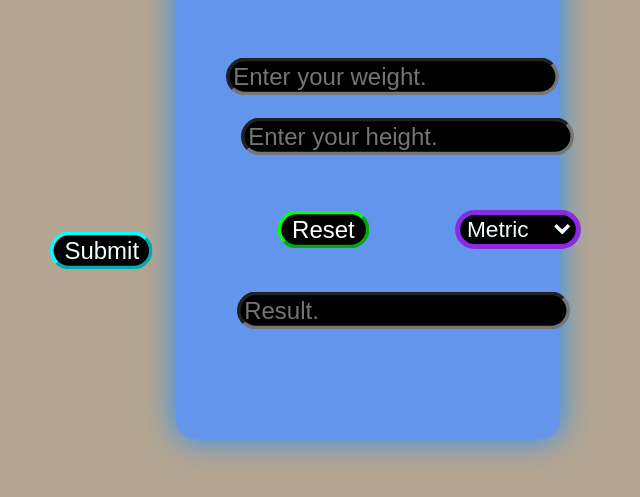
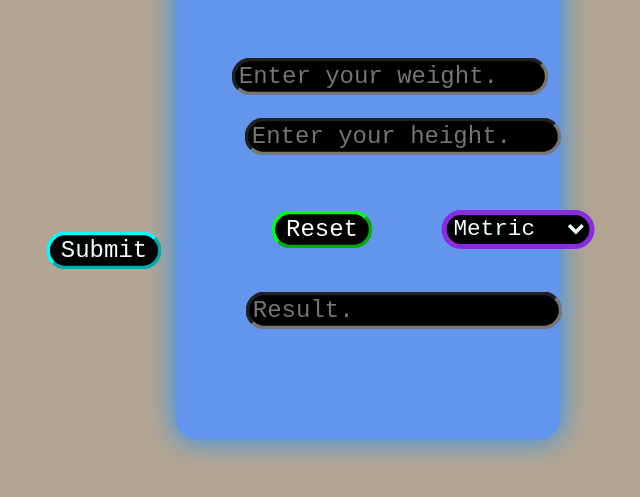
Before and after one commit to deboneil07/BMI-Calculator, a plain HTML site: page index.html in a window 1280 px wide. Shown: the part 195-692 px from the top of the page, without its empty margins (159-799 px from the left). Drawn offline with Linux system fonts and the light colour scheme.

Commit message:
small changes

```diff
--- a/bmi.js
+++ b/bmi.js
@@ -28,7 +28,7 @@ function result() {
       document.getElementById("card").style.backgroundColor = "#32de84";
       document.getElementById("card").style.boxShadow = "0px 0px 30px #32de84";
       document.getElementById("inp3").style.color = "white";
-      document.getElementById("output_text").innerHTML = "Fit";
+      document.getElementById("output_text").innerHTML = "Healthy";
 
     }
   } else {
--- a/index.html
+++ b/index.html
@@ -18,12 +18,12 @@
         <div style=" height: 40px; position: relative; bottom: 20px; border-top-right-radius: 20px; border-top-left-radius: 20px;">
             <h1 style="font-family: Helvetica; color: black; position: relative; top: 20px;">BMI CALCULATOR</h1>
             <div>
-                <input id="inp" type="text" value="" placeholder="Enter your weight." >
-                <input type="text" id="inp2" value="" placeholder="Enter your height.">
-                <button  id="inp_click" onclick=" return result()">Submit</button>
-                <input type="text" id="inp3" readonly placeholder="Result.">
+                <input style="font-family: monospace;" id="inp" type="text" value="" placeholder="Enter your weight." >
+                <input style="font-family: monospace;"  type="text" id="inp2"  value="" placeholder="Enter your height.">
+                <button style="font-family: monospace;"  id="inp_click" onclick=" return result()">Submit</button>
+                <input style="font-family: monospace;" type="text" id="inp3" readonly placeholder="Result.">
 
-                <button id="reset" onclick="reset()">Reset</button>
+                <button style="font-family: monospace;" id="reset" onclick="reset()">Reset</button>
 
 
 
@@ -31,11 +31,11 @@
             </div>
             <label for="unit"></label>
 
-                <select id="unit" style="background-color: black;color: azure;position: relative;bottom: -177px;left: 150px; scale: 170%; border-radius: 20px; border-color: blueviolet; border-width: 3px  ;">
-                    <option value="Metric" style="background-color: black; color: azure;">Metric</option>
-                    <option value="Imperial">Imperial</option>
+                <select id="unit" style="background-color: black;color: azure;position: relative;bottom: -177px;left: 150px; scale: 170%; border-radius: 20px; border-color: blueviolet; border-width: 3px ; font-family: monospace  ;">
+                    <option value="Metric" style="background-color: black; color: azure; font-family: monospace;">Metric</option>
+                    <option value="Imperial" style="font-family: monospace;">Imperial</option>
                 </select>
-            <h3 id="output_text"style="position:relative;bottom: -290px;left: -9px">  </h3>
+            <h3 id="output_text"style="position:relative; font-size: 40px; font-family: monospace ;bottom: -250px;left: -9px;"></h3>
 
 
 
--- a/style.css
+++ b/style.css
@@ -18,7 +18,7 @@ body{
 
 #inp{
     position: relative;
-    right: -119px;
+    right: -112px;
     top: 67px;
     scale: 180%;
     transition-duration: 0.9s;
```
